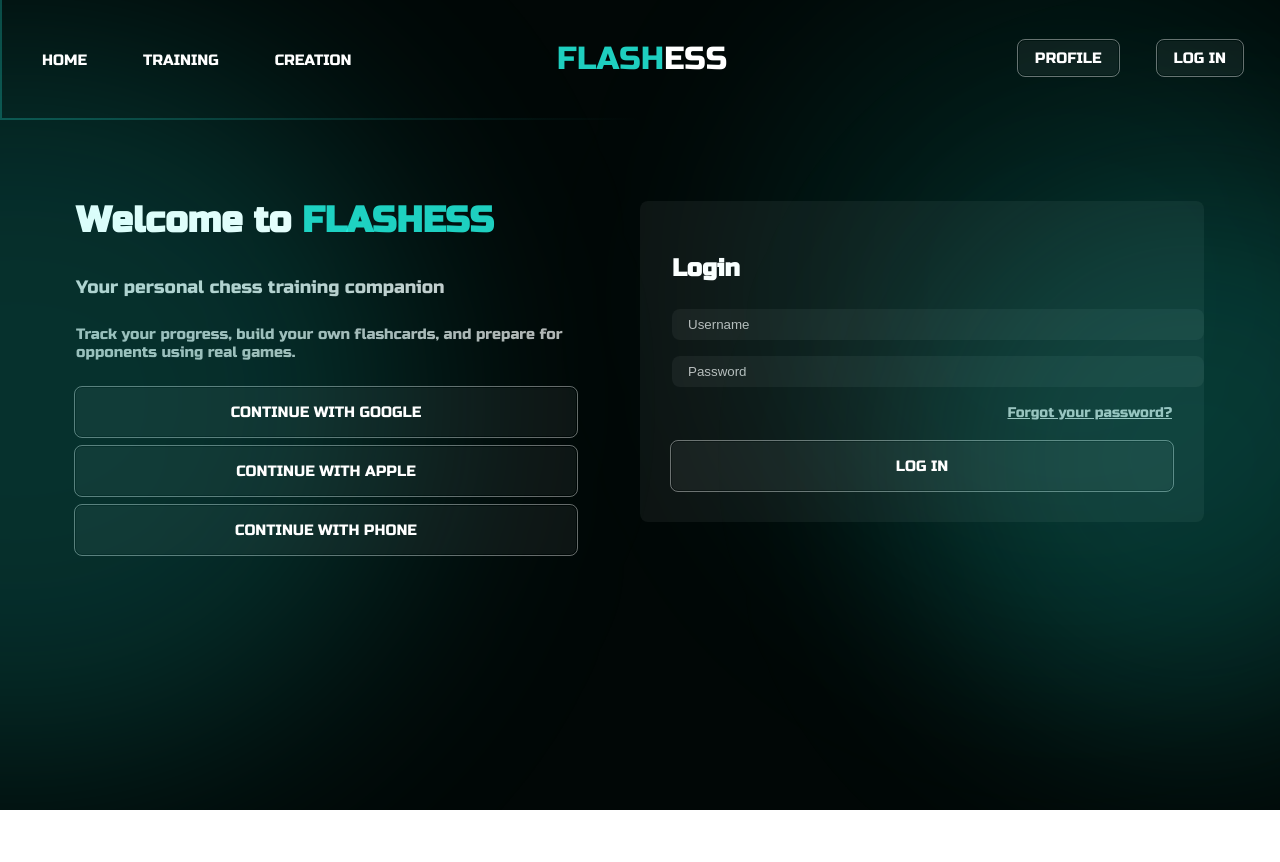
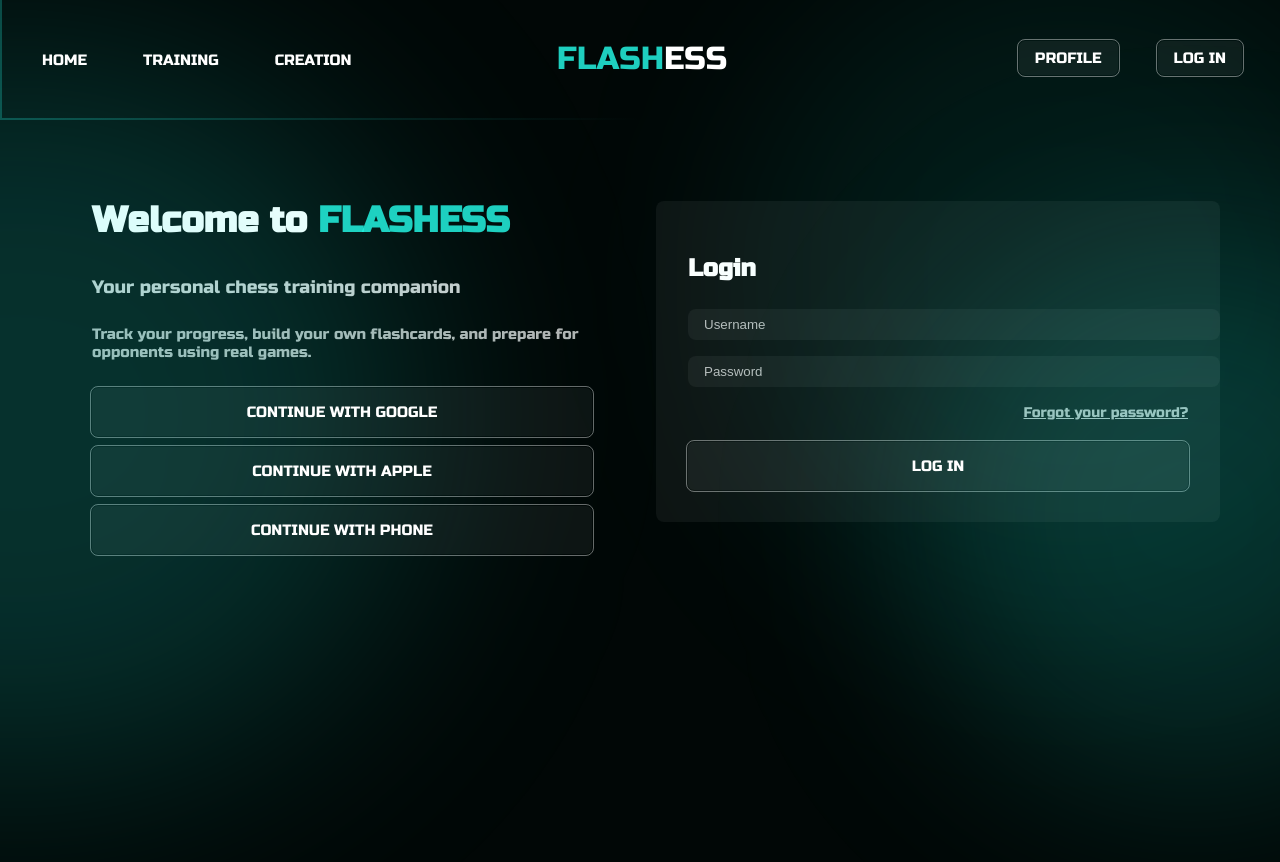
Before and after one commit to Krzysztof-Jaminski/Flashess, a Next.js app: page /login-page in a window 1280 px wide. Shown: the top 862 px of the page. Before the commit the page ends 810 px from the top, so only its background shows below. Built offline with nearby package versions, Linux system fonts and the light colour scheme; a web font is replaced by a local one.

Commit message:
Fix: Sizes Bug

```diff
--- a/app/creation-page/creation-page.tsx
+++ b/app/creation-page/creation-page.tsx
@@ -521,7 +521,7 @@ const CreationPage: NextPage = () => {
         <div className="absolute top-[60%] right-[-15%] w-[30rem] h-[30rem] rounded-full bg-[rgba(36,245,228,0.08)] blur-[100px]" />
         <div className="absolute top-[30%] left-[60%] w-[25rem] h-[25rem] rounded-full bg-[rgba(36,245,228,0.15)] blur-[100px]" />
       </div>
-      <main className="w-full flex flex-col !pt-[0rem] !pb-[2rem] !pl-[0rem] !pr-[0rem] box-border gap-[0.5rem] max-w-full mq1225:!pb-[2rem] mq1225:box-border mq450:gap-[0.3rem] mq450:!pb-[2rem] mq450:box-border mq1525:h-auto">
+      <main className="w-full flex flex-col !pt-[0rem] !pb-[6rem] !pl-[0rem] !pr-[0rem] box-border gap-[0.5rem] max-w-full mq1225:!pb-[5rem] mq1225:box-border mq450:gap-[0.3rem] mq450:!pb-[4rem] mq450:box-border mq1525:h-auto">
         <main className="w-full flex flex-col gap-[0.7rem] max-w-full text-left text-[0.938rem] text-White font-['Russo_One'] mq850:gap-[0.5rem] mq450:gap-[0.2rem]">
           <div className="w-full">
             <TopBar />
--- a/app/home-page.tsx
+++ b/app/home-page.tsx
@@ -50,12 +50,12 @@ const HomePage: NextPage = () => {
         <div className="absolute top-[22%] right-[-15%] w-[35rem] h-[35rem] rounded-full bg-[rgba(36,245,228,0.15)] blur-[100px]" />
       </div>
 
-      <main className="w-full flex flex-col !pt-[0rem] !pb-[8rem] !pl-[0rem] !pr-[0rem] box-border gap-[2.625rem] max-w-full mq1225:!pb-[6rem] mq1225:box-border mq450:gap-[1.313rem] mq450:!pb-[4rem] mq450:box-border mq1525:h-auto">
+      <main className="w-full flex flex-col !pt-[0rem] !pb-[24rem] !pl-[0rem] !pr-[0rem] box-border gap-[2.625rem] max-w-full mq1225:!pb-[18rem] mq1225:box-border mq450:gap-[1.313rem] mq450:!pb-[12rem] mq450:box-border mq1525:h-auto">
         <main className="w-full flex flex-col gap-[5.062rem] max-w-full text-left text-[0.938rem] text-White font-['Russo_One'] mq850:gap-[2.5rem] mq450:gap-[1.25rem]">
           <div className="w-full">
             <TopBar />
           </div>
-          <section className="w-full flex flex-row items-center justify-center gap-[6.375rem] mq850:gap-[3.188rem] mq450:gap-[1.563rem] mq1525:flex-wrap">
+          <section className="w-full flex flex-row items-center justify-center gap-[6.375rem] mq850:gap-[3.188rem] mq450:gap-[1.563rem] mq1525:flex-wrap max-w-[1400px] mx-auto">
             <div className="flex-1 flex flex-col items-center justify-center gap-[43rem] max-w-full mq850:gap-[21.5rem] mq1225:min-w-full mq450:gap-[10.75rem]">
               <div className="self-stretch flex flex-row items-center justify-center w-full mq1525:flex-wrap">
                 <section className="w-[46.563rem] flex flex-col items-center justify-center !pt-[6rem] !pb-[0rem] !pl-[0rem] !pr-[0rem] box-border max-w-full text-center text-[0.938rem] font-['Russo_One'] mq850:!pt-[3.875rem] mq850:box-border mq850:min-w-full mq1525:flex-1">
--- a/app/login-page/login-page.tsx
+++ b/app/login-page/login-page.tsx
@@ -39,14 +39,14 @@ const LoginPage: NextPage = () => {
         <div className="absolute top-[22%] right-[-15%] w-[35rem] h-[35rem] rounded-full bg-[rgba(36,245,228,0.15)] blur-[100px]" />
       </div>
 
-      <main className="w-full flex flex-col !pt-[0rem] !pb-[16rem] !pl-[0rem] !pr-[0rem] box-border gap-[2.625rem] max-w-full mq1225:!pb-[12rem] mq1225:box-border mq450:gap-[1.313rem] mq450:!pb-[8rem] mq450:box-border mq1525:h-auto">
+      <main className="w-full flex flex-col !pt-[0rem] !pb-[32rem] !pl-[0rem] !pr-[0rem] box-border gap-[2.625rem] max-w-full mq1225:!pb-[24rem] mq1225:box-border mq450:gap-[1.313rem] mq450:!pb-[16rem] mq450:box-border mq1525:h-auto">
         <main className="w-full flex flex-col gap-[5.062rem] max-w-full text-left text-[0.938rem] text-White font-['Russo_One'] mq850:gap-[2.5rem] mq450:gap-[1.25rem]">
           <div className="w-full">
             <TopBar />
           </div>
 
           {/* Login Page Specific Content */}
-          <div className="flex flex-row items-start justify-center gap-16 w-full max-w-[1200px] mx-auto px-4">
+          <div className="flex flex-row items-start justify-center gap-16 w-full max-w-[1400px] mx-auto px-4">
             {/* Left Column - Text Content */}
             <div className="flex-1 max-w-[500px] space-y-8">
               <h1 className="text-4xl">
--- a/app/register-page/register-page.tsx
+++ b/app/register-page/register-page.tsx
@@ -39,14 +39,14 @@ const RegisterPage: NextPage = () => {
         <div className="absolute top-[22%] right-[-15%] w-[35rem] h-[35rem] rounded-full bg-[rgba(36,245,228,0.15)] blur-[100px]" />
       </div>
 
-      <main className="w-full flex flex-col !pt-[0rem] !pb-[16rem] !pl-[0rem] !pr-[0rem] box-border gap-[2.625rem] max-w-full mq1225:!pb-[12rem] mq1225:box-border mq450:gap-[1.313rem] mq450:!pb-[8rem] mq450:box-border mq1525:h-auto">
+      <main className="w-full flex flex-col !pt-[0rem] !pb-[24rem] !pl-[0rem] !pr-[0rem] box-border gap-[2.625rem] max-w-full mq1225:!pb-[18rem] mq1225:box-border mq450:gap-[1.313rem] mq450:!pb-[12rem] mq450:box-border mq1525:h-auto">
         <main className="w-full flex flex-col gap-[5.062rem] max-w-full text-left text-[0.938rem] text-White font-['Russo_One'] mq850:gap-[2.5rem] mq450:gap-[1.25rem]">
           <div className="w-full">
             <TopBar />
           </div>
 
           {/* Register Page Specific Content */}
-          <div className="flex flex-row items-start justify-center gap-16 w-full max-w-[1200px] mx-auto px-4">
+          <div className="flex flex-row items-start justify-center gap-16 w-full max-w-[1400px] mx-auto px-4">
             {/* Left Column - Text Content */}
             <div className="flex-1 max-w-[500px] space-y-8">
               <h1 className="text-4xl">
```
